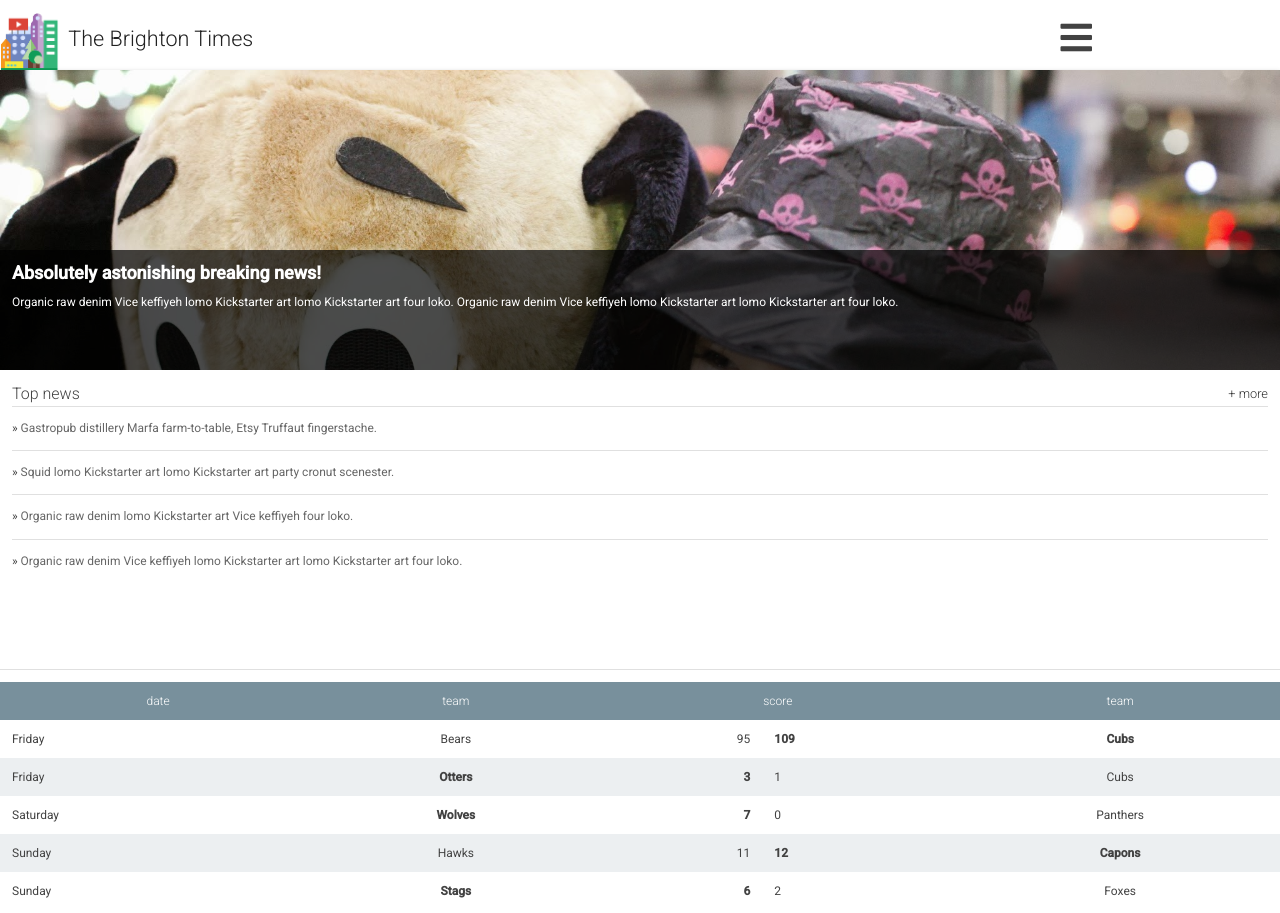
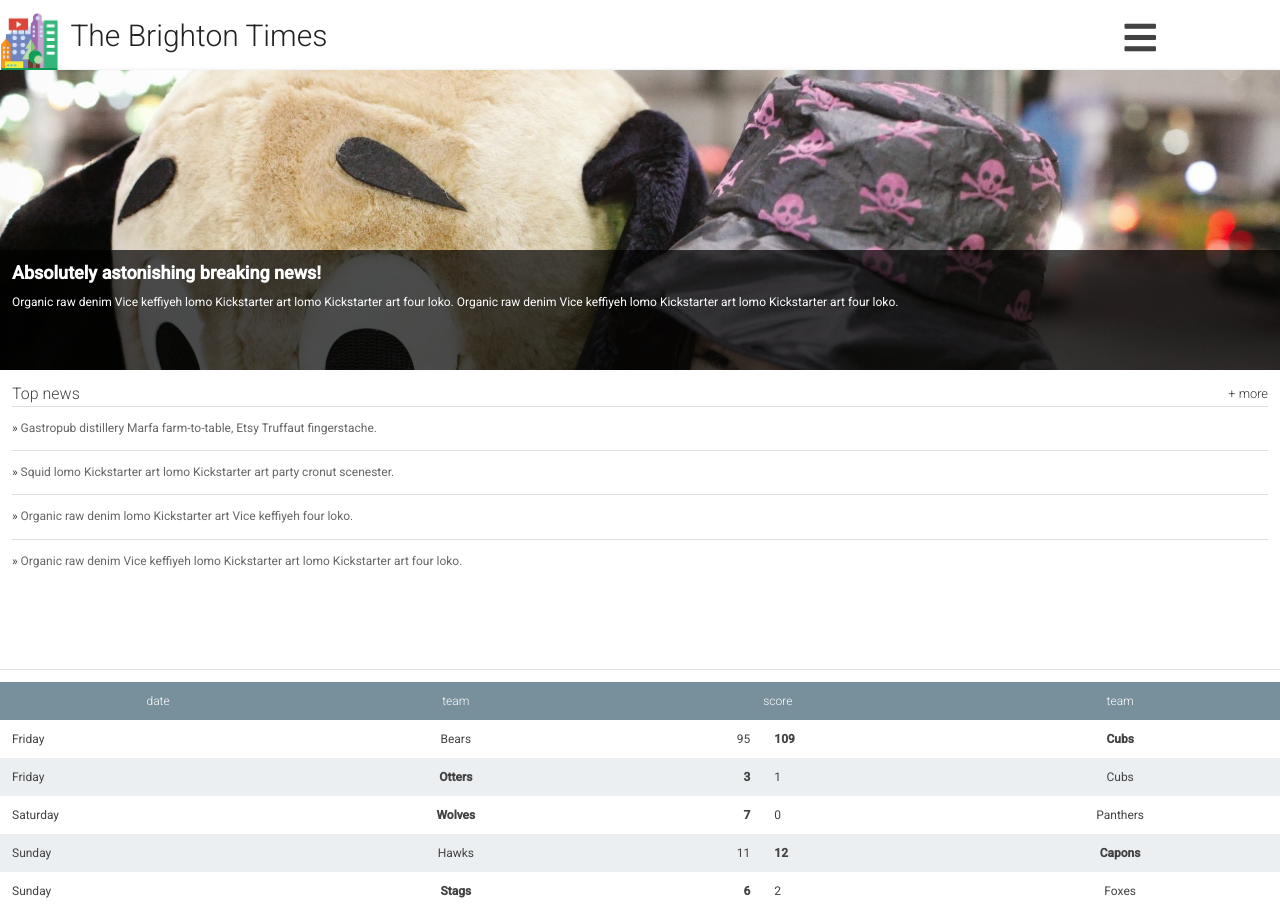
Before and after one commit to ferispeakscode/hometown-app2, a plain HTML site: page index.html in a window 1280 px wide. Shown: the top 913 px of the page. Drawn offline with Linux system fonts and the light colour scheme.

Commit message:
Set adjusted  header size values for min-width 421px

```diff
--- a/index.html
+++ b/index.html
@@ -46,11 +46,13 @@
         .nav {width: 18%;}
       }
 
-      @media screen and (min-width: 321px) {
-
-      }
-
       @media screen and (min-width: 421px) {
+        .header__title {
+          font-size: 2.5em;
+          margin-top: 0.6em;
+        }
+        .header {width:87%;}
+        .nav {width: 12%;}
 
       }
 
```
